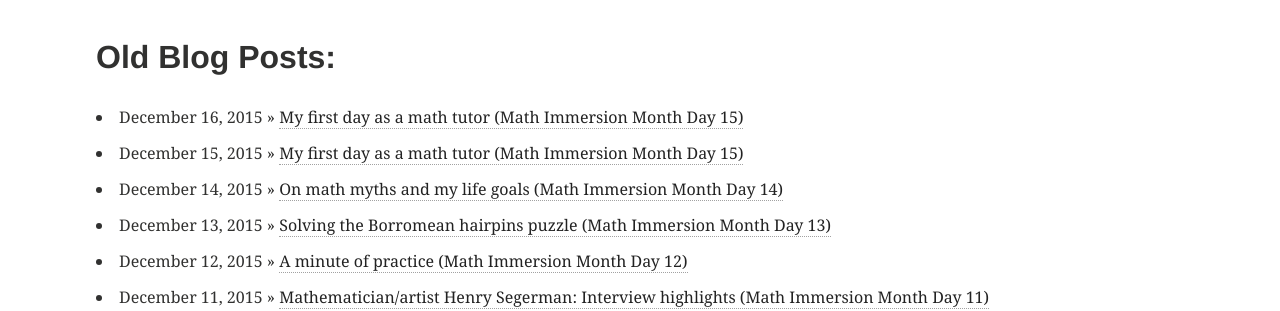
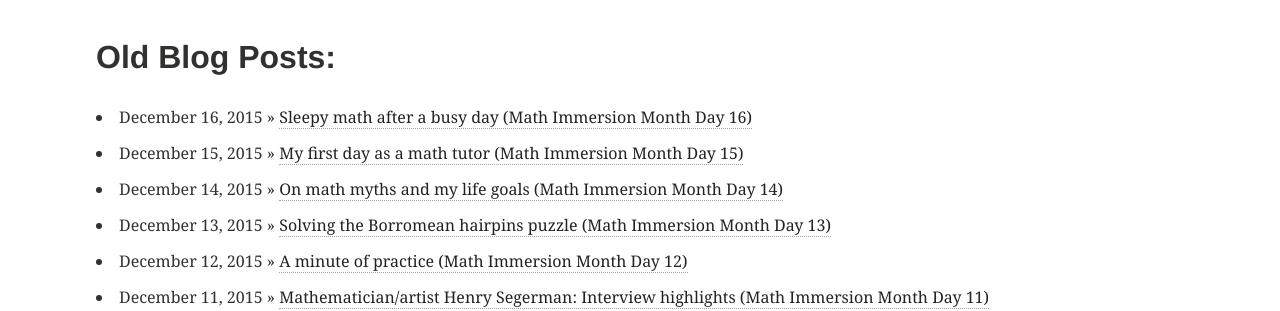
Before and after one commit to LearningNerd/learningnerd.github.io, a Jekyll site: the page built from index.md, in a window 1280 px wide and 900 px high. Shown: the part 366-677 px from the top of the window. Built offline with Jekyll 4.4.1, drawn with Linux system fonts in a browser that asks for light colours.

Commit message:
fixed title

```diff
--- a/_posts/2015-12-16-math-day-16.md
+++ b/_posts/2015-12-16-math-day-16.md
@@ -1,10 +1,12 @@
 ---
 layout: article
-title: "My first day as a math tutor (Math Immersion Month Day 15)"
+title: "Sleepy math after a busy day (Math Immersion Month Day 16)"
 category: Math
 ---
 
 Today was a wonderful and busy day between my interview with my mathematician friend and other social adventures, so I just rambled a bit when I got home tonight and did 5 minutes of arithmetic practice in bed while I was half-asleep. Eh, at least it's better than nothing!
+
+<iframe width="1280" height="720" src="https://www.youtube.com/embed/n4HgTir10yM" frameborder="0" allowfullscreen></iframe>
 
 ## Time breakdown
 - Video production time: 47 min
```
